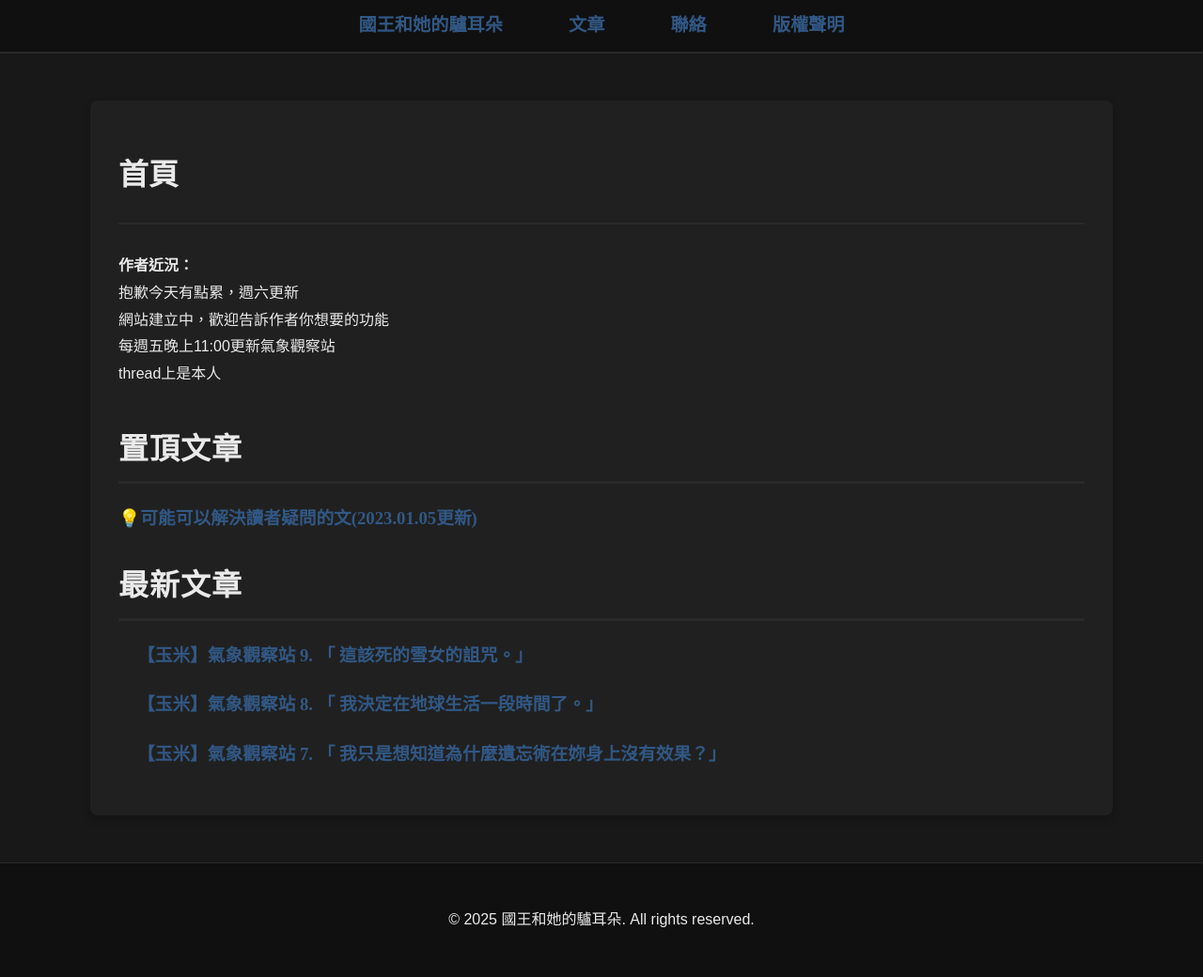
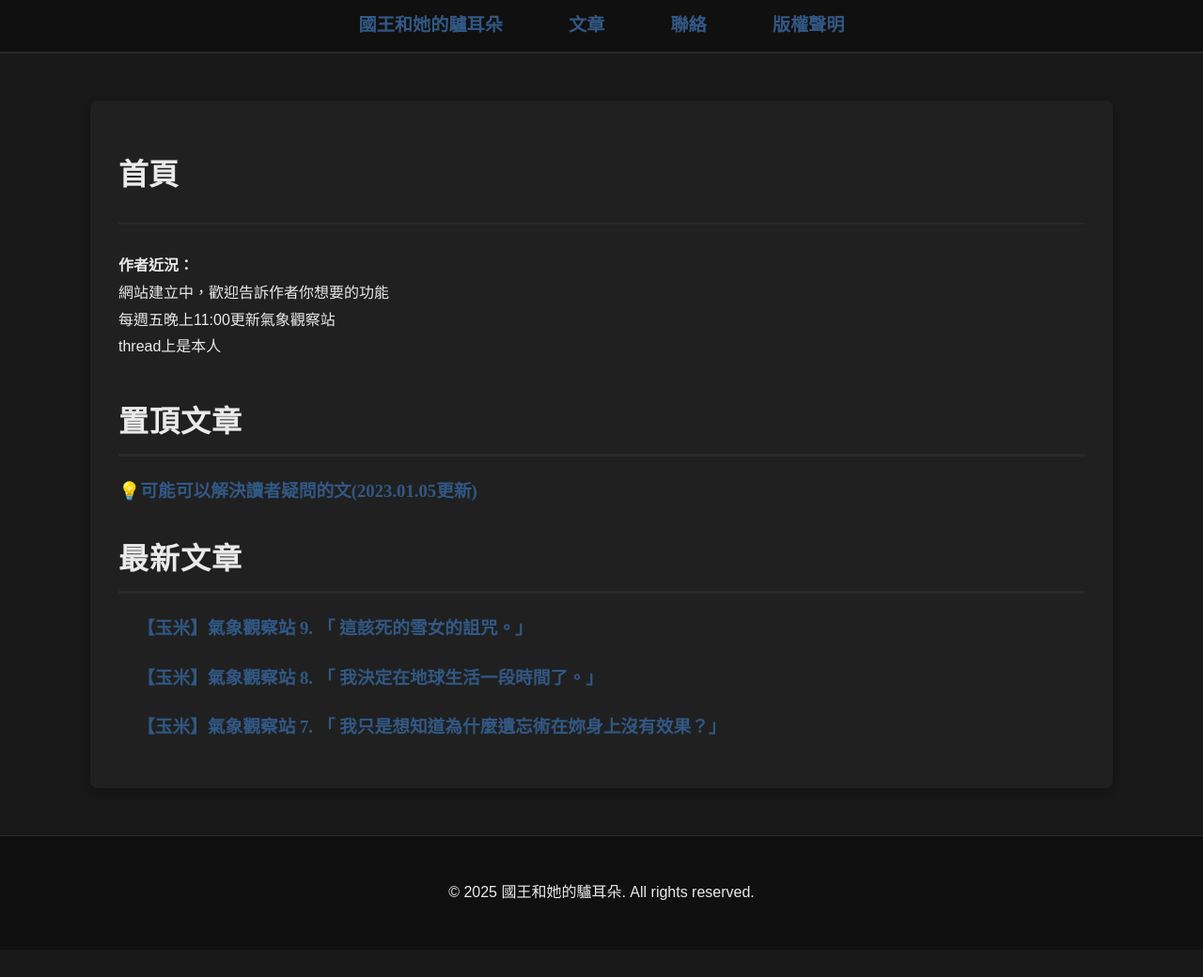
Before and after one commit to thekingwithdonkeyears/website, a Jekyll site: the page built from index.html, in a window 1280 px wide. Shown: the whole page at 94% size. Built offline with Jekyll 4.4.1, drawn with Linux system fonts in a browser that asks for light colours; the list of posts is cut into pages by our own code; after the commit the page ends 1011 px from its top, so only the background shows below that.

Commit message:
Update index.html

```diff
--- a/index.html
+++ b/index.html
@@ -10,7 +10,7 @@ permalink: "/"
 </header>
 
 <section>
-    <p><strong>作者近況：</strong> <br>抱歉今天有點累，週六更新<br>網站建立中，歡迎告訴作者你想要的功能<br>每週五晚上11:00更新氣象觀察站<br>thread上是本人</p>
+    <p><strong>作者近況：</strong> <br>網站建立中，歡迎告訴作者你想要的功能<br>每週五晚上11:00更新氣象觀察站<br>thread上是本人</p>
 </section>
 
 <section>
```
